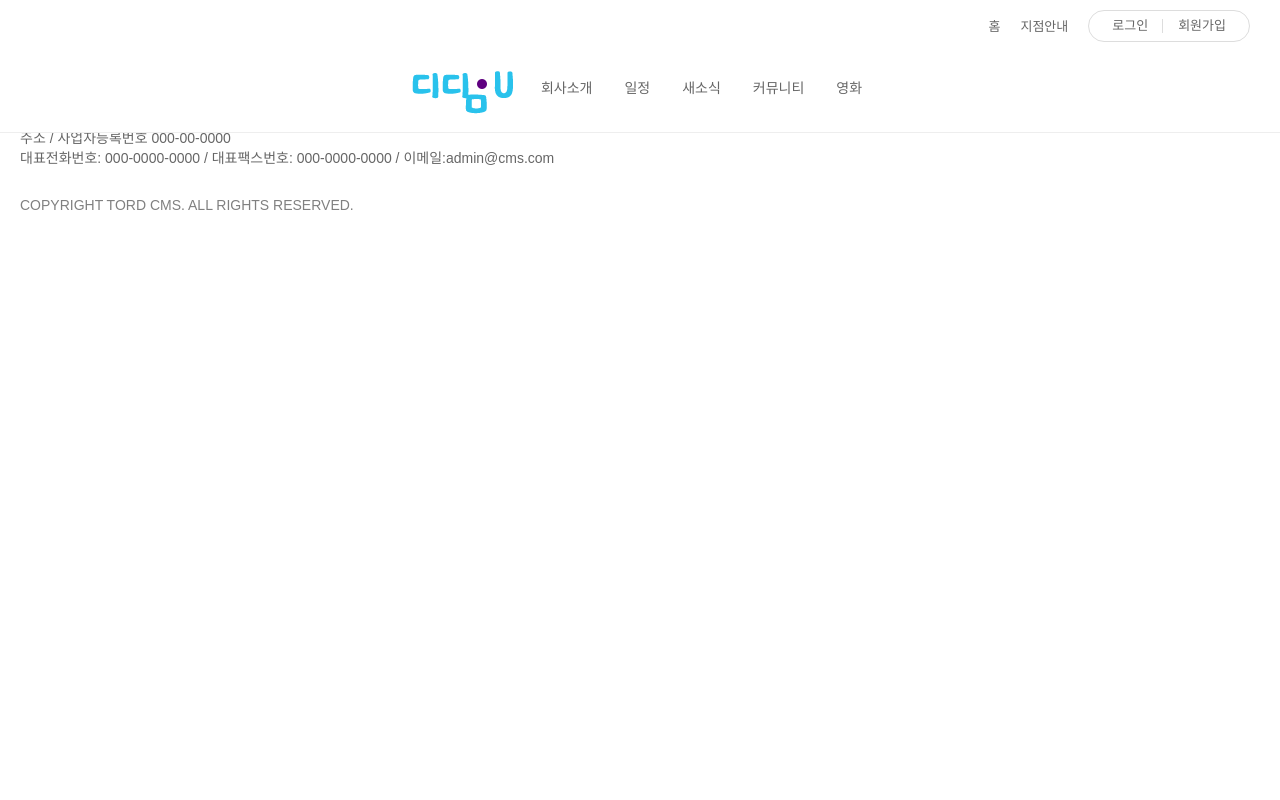
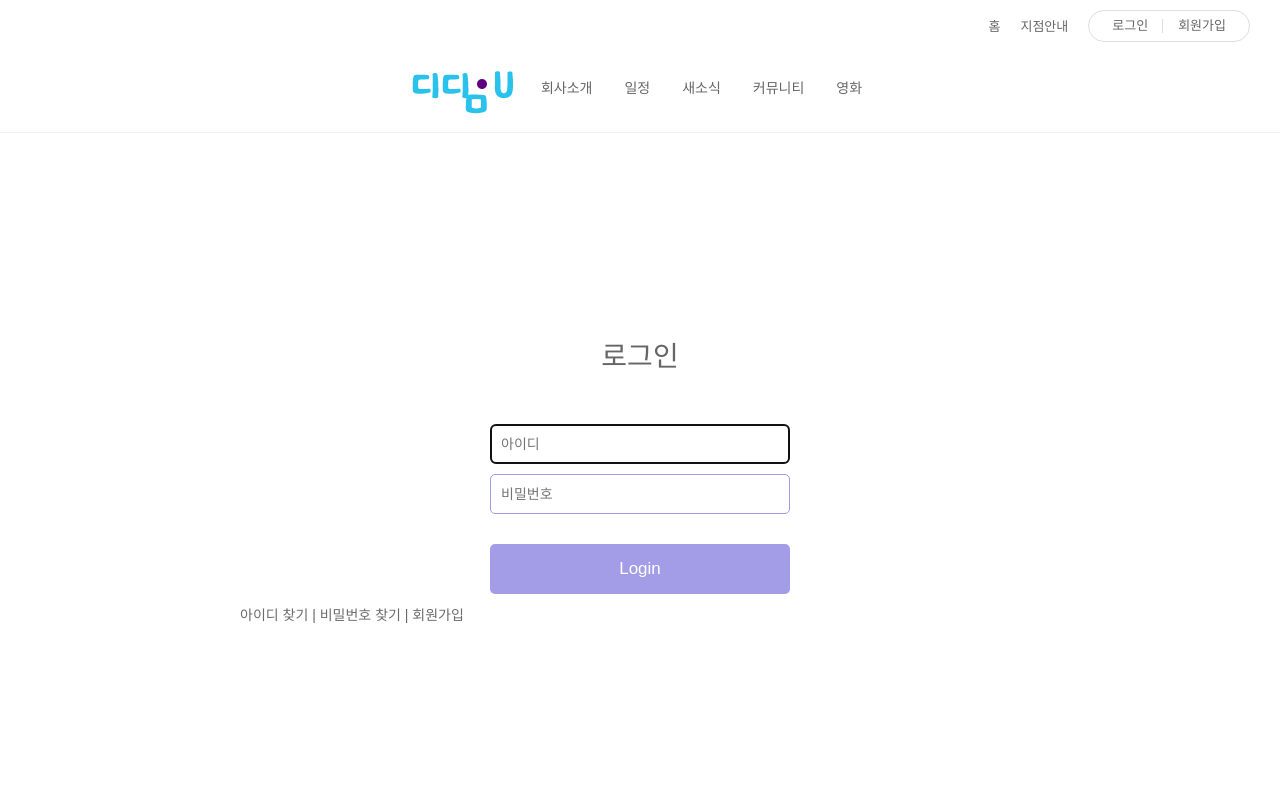
Before and after one commit to didimu/didimucms, a React (Create React App) app: page /login in a window 1280 px wide. Shown: the top 800 px of the page. Built offline with nearby package versions, Linux system fonts and the light colour scheme; a web font is replaced by a local one.

Commit message:
회원가입

```diff
--- a/src/App.js
+++ b/src/App.js
@@ -9,9 +9,9 @@ import MoviePage from "./pages/MoviePage.jsx";
 import PortPage from "./pages/PortPage.jsx";
 import IntroPage from "./pages/IntroPage.jsx";
 import Unsplash from "./pages/Unsplash.jsx";
-//import Signup from "./pages/member/Signup.jsx";
-//import PostView from "./pages/board/PostView.jsx";
-//import PostMain from "./pages/board/PostMain.jsx";
+import Login from "./pages/member/Login.jsx";
+import Signup from "./pages/member/Signup.jsx";
+
 
 
 const App = () => {
@@ -26,6 +26,8 @@ const App = () => {
         <Route path="/movie" element={<MoviePage />} />
         <Route path="/unsplash" element={<Unsplash />} />
 
+        <Route path="/login" element={<Login />} />
+        <Route path="/signup" element={<Signup />} />
 
 
 
--- a/src/assets/scss/layout/_layout.scss
+++ b/src/assets/scss/layout/_layout.scss
@@ -85,3 +85,15 @@
     padding:200px 0;
 
 }
+
+
+.member_wrap {
+    margin-top:134px;
+    min-height:500px;
+}
+.member_wrap .member_inner {
+    width:800px;
+    margin:0 auto;
+    height:100%;
+    padding:200px 0;
+}
--- a/src/assets/scss/setting/_common.scss
+++ b/src/assets/scss/setting/_common.scss
@@ -71,3 +71,145 @@ a:link,a:hover,a:active{text-decoration:none;}
 .inline_block{display:inline-block;}
 .dn { display:none;}
 .select_style {display:inline-block; min-width:85px; position:relative; }
+
+
+
+/*login*/
+.member_title_wrap {
+    margin-bottom: 50px;
+}
+.member_title {
+    text-align:center;
+}
+.loginForm {
+}
+
+.input {
+    display: flex;
+    flex-direction: column;
+    align-items: center;
+}
+
+.userId, .password {
+    width: 300px;
+    height: 40px;
+    border : 1px solid rgb(163, 156, 231);
+    border-radius:5px;
+    padding: 0 10px;
+    margin-bottom: 10px;
+}
+
+#loginBut {
+    background-color: rgb(163, 156, 231);
+    color : white;
+    border : none;
+    border-radius: 5px;
+    font-size: 17px;
+    height: 50px;
+    width: 300px;
+    margin : 20px 0 10px 0;
+}
+
+#loginBut:hover {
+    background-color: #f8d1dd; /* 마우스 호버 시 색상 변경 */
+}
+
+.link a {
+    text-decoration: none; /* 밑줄 제거 */
+    color: rgb(107, 107, 107); /* 색상 변경 */
+}
+
+.link a:hover {
+    color: #f8d1dd; /* 마우스 호버 시 색상 변경 */
+}
+
+/*회원가입*/
+
+.loginform {
+    width: 600px;
+    height: auto;
+    display: flex;
+    flex-direction: column;
+    align-items: center;
+    position: absolute;
+    top: 50%;
+    left: 50%;
+    transform: translate(-50%, -50%);
+    border: 1px solid rgb(163, 156, 231);
+    border-radius: 20px;
+    padding: 20px;
+    background-color: #ffffff;
+}
+
+.input-field {
+    width: 70%;
+    height: 30px;
+    border: 1px solid rgb(163, 156, 231);
+    border-radius: 5px;
+    padding: 0 10px;
+    margin-bottom: 10px;
+}
+
+.input-field2 {
+    width: 40%;
+    height: 30px;
+    border: 1px solid rgb(163, 156, 231);
+    border-radius: 5px;
+    padding: 0 10px;
+    margin-bottom: 10px;
+}
+
+.input-field3 {
+    width: 8%;
+    height: 30px;
+    border: 1px solid rgb(163, 156, 231);
+    border-radius: 5px;
+    padding: 0 10px;
+    margin-bottom: 10px;
+}
+
+#dupIdCheck {
+    background-color: rgb(163, 156, 231);
+    color: #f7f5f5;
+    width: 80px;
+    height: 30px;
+    font-size: 13px;
+    border: 1px solid rgb(89,117,196);
+    border-radius: 5px;
+    margin-left: 10px;
+}
+
+#register_title {
+    text-align: center;
+    color: rgb(163, 156, 231);
+}
+
+select {
+    width: 50%;
+    height: 30px;
+    border: 1px solid rgb(163, 156, 231);
+    border-radius: 5px;
+    padding: 0 10px;
+    margin-bottom: 10px;
+}
+
+
+
+.register {
+    display: flex;
+    flex-direction: column;
+    gap: 10px;
+}
+
+/* 가입하기 버튼 */
+#sbtn {
+    background-color: rgb(163, 156, 231);
+    color : white;
+    width: 400px;
+    height:50px;
+    font-size: 20px;
+    font-weight: bold;
+    border : none;
+    border-radius: 5px;
+    margin : 20px 0 50px 0;
+}
--- a/src/assets/scss/setting/_reset.scss
+++ b/src/assets/scss/setting/_reset.scss
@@ -84,18 +84,7 @@ img {
     max-width: 100%;
 }
 
-// 디자인 초기화
-input,
-textarea,
-button,
-select {
-    -webkit-appearance: none;
-    -moz-appearance: none;
-    appearance: none;
-    border-radius: 0;
-    font-size: 16px;
-    border: 0;
-}
+
 
 // 스킵메뉴
 #skip a {
--- a/src/components/layout/Header.jsx
+++ b/src/components/layout/Header.jsx
@@ -25,8 +25,8 @@ const Header = (props) => {
                 <li>
                   <em className="login_box">
                     <strong>
-                      <Link to="/">로그인</Link>
-                      <Link to="/">회원가입</Link>
+                      <Link to="/login">로그인</Link>
+                      <Link to="/signup">회원가입</Link>
                     </strong>
                   </em>
                 </li>
--- a/src/pages/Home.jsx
+++ b/src/pages/Home.jsx
@@ -4,7 +4,7 @@ import Slider from '../components/mainSection/Slider'
 import MainSection1 from '../components/mainSection/MainSection1'
 import MainSection2 from '../components/mainSection/MainSection2'
 import MainSection3 from '../components/mainSection/MainSection3'
-import PostMain from './board/PostMain'
+
 
 const Home = () => {
   return (
@@ -15,7 +15,7 @@ const Home = () => {
        <MainSection2 />
        <MainSection3 />
 
-       <PostMain />
+
       </MainContents>
     </>
   )
--- /dev/null
+++ b/src/pages/member/Login.jsx
@@ -0,0 +1,35 @@
+import React from 'react'
+import { NavLink } from "react-router-dom";
+
+const Login = () => {
+  return (
+    <div className="member_wrap">
+      <div className="member_inner">
+
+      <form className="loginForm">
+        <div className='member_title_wrap'>
+              <h1 className='member_title'>로그인</h1>
+          </div>
+          <div>
+            <div className="input">
+                <input type="text" className="userId" id="userId" placeholder="아이디" autoFocus></input>
+                <input type="password" className="password" id="password" placeholder="비밀번호"></input>
+                <button id="loginBut">Login</button>
+            </div>
+          </div>
+      </form>
+
+      <div className="link">
+          <NavLink to="/findId">아이디 찾기</NavLink>
+          <span>&nbsp;|&nbsp;</span>
+          <NavLink to="/findPw">비밀번호 찾기</NavLink>
+          <span>&nbsp;|&nbsp;</span>
+          <NavLink to="/signup">회원가입</NavLink>
+      </div>
+
+      </div>
+    </div>
+  )
+}
+
+export default Login
--- a/src/pages/member/Signup.jsx
+++ b/src/pages/member/Signup.jsx
@@ -1,9 +1,56 @@
 import React from 'react'
-import SubContents from '../components/layout/SubContents'
 
 const Signup = () => {
+  // 초기값 세팅 - 아이디, 닉네임, 비밀번호, 비밀번호확인, 이메일, 전화번호, 생년월일
+  const [id, setId] = React.useState("");
+
+
+  // 오류메세지 상태 저장
+  const [idMessage, setIdMessage] = React.useState("");
+
+
+  // 유효성 검사
+ const [isId, setIsId] = React.useState(false);
+
+ const onChangeId = (e) => {
+   const currentId = e.target.value;
+   setId(currentId);
+   const idRegExp = /^[a-zA-z0-9]{4,12}$/;
+
+   if (!idRegExp.test(currentId)) {
+     setIdMessage("4-12사이 대소문자 또는 숫자만 입력해 주세요!");
+     setIsId(false);
+   } else {
+     setIdMessage("사용가능한 아이디 입니다.");
+     setIsId(true);
+   }
+ };
+
+
+
+
   return (
-    <div>회원가입</div>
+    <div className="member_wrap">
+      <div className="member_inner">
+      <form className="loginForm">
+        <div className='member_title_wrap'>
+          <h1 className='member_title'>회원가입</h1>
+        </div>
+        <div>
+          <div className="input">
+              <input type="text" className="userId" id="userId" placeholder="아이디" autoFocus></input>
+              <input type="password" className="password" id="password" placeholder="비밀번호"></input>
+              <button id="loginBut">Login</button>
+          </div>
+          <div className="form-el">
+            <label htmlFor="id">Id</label> <br />
+            <input id="id" name="id" value={id} onChange={onChangeId} />
+            <p className="message"> {idMessage} </p>
+          </div>
+        </div>
+      </form>
+      </div>
+    </div>
   )
 }
 
```
